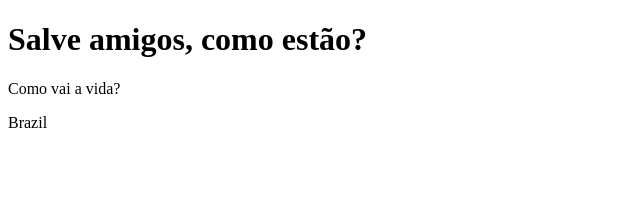
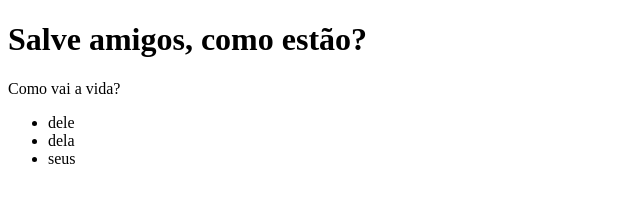
Before and after one commit to abimaelrsergio/angular-ng4-playground, an Angular app: page / in a window 1280 px wide. Shown: the top 218 px of the page, without its empty margins (0-640 px from the left). Built offline with nearby package versions, Linux system fonts and the light colour scheme.

Commit message:
Usando *ngFor para mostrar um array de objetos

```diff
--- a/src/app/app.component.ts
+++ b/src/app/app.component.ts
@@ -5,15 +5,13 @@ import { Component } from '@angular/core';
   template: `
   <h1>Salve amigos, como estão?</h1>
   <p>Como vai a vida?</p>
-  <p>{{ myObject.local }}</p>
+  <ul>
+  	<li *ngFor="let arr of myArr">{{ arr }}</li>
+  </ul>
   `,
   styleUrls: ['./app.component.css']
 })
 export class AppComponent {
 
-  myObject = {
-  	sexo: 'homem',
-  	idade: 42,
-  	local: 'Brazil'
-  }
+  myArr = ['dele','dela','seus'];
 }
```
